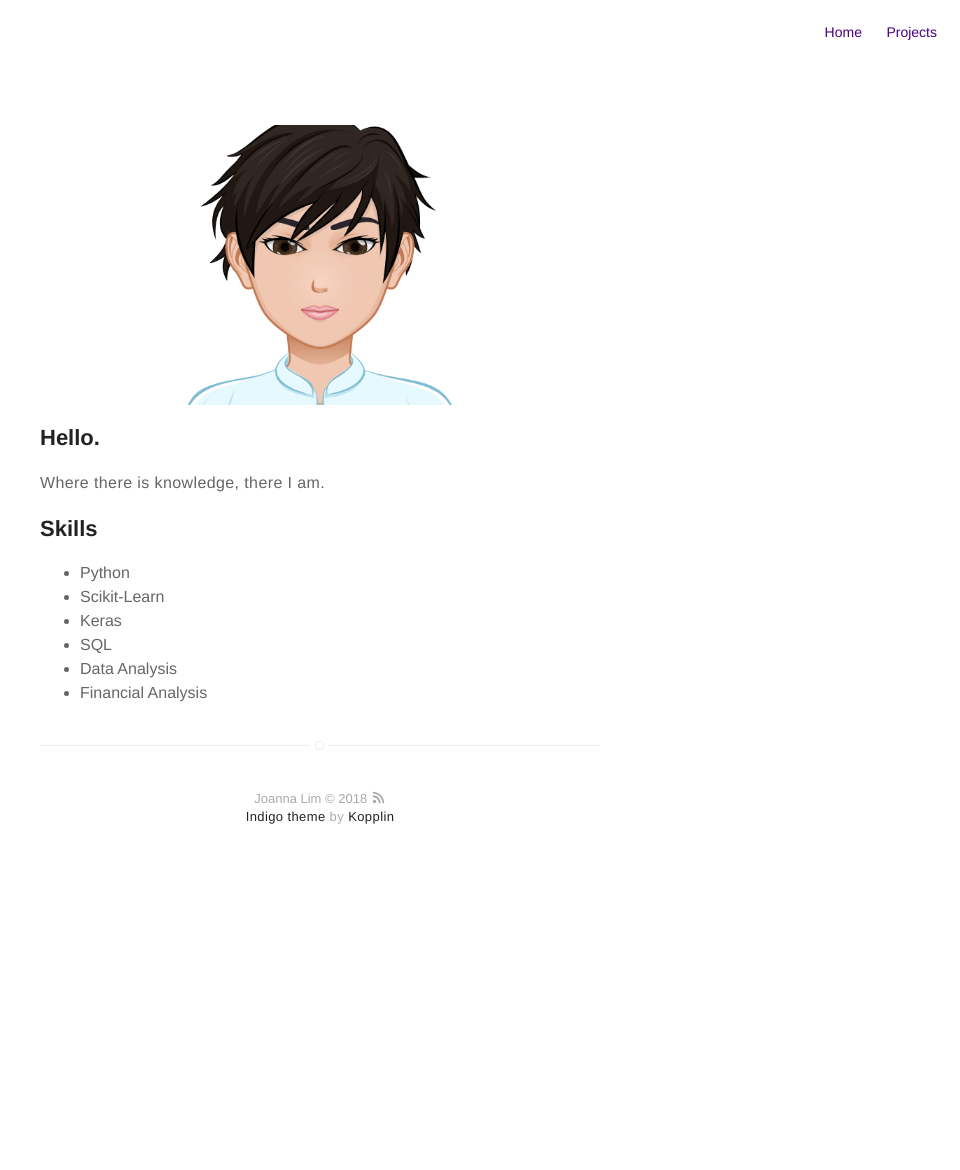
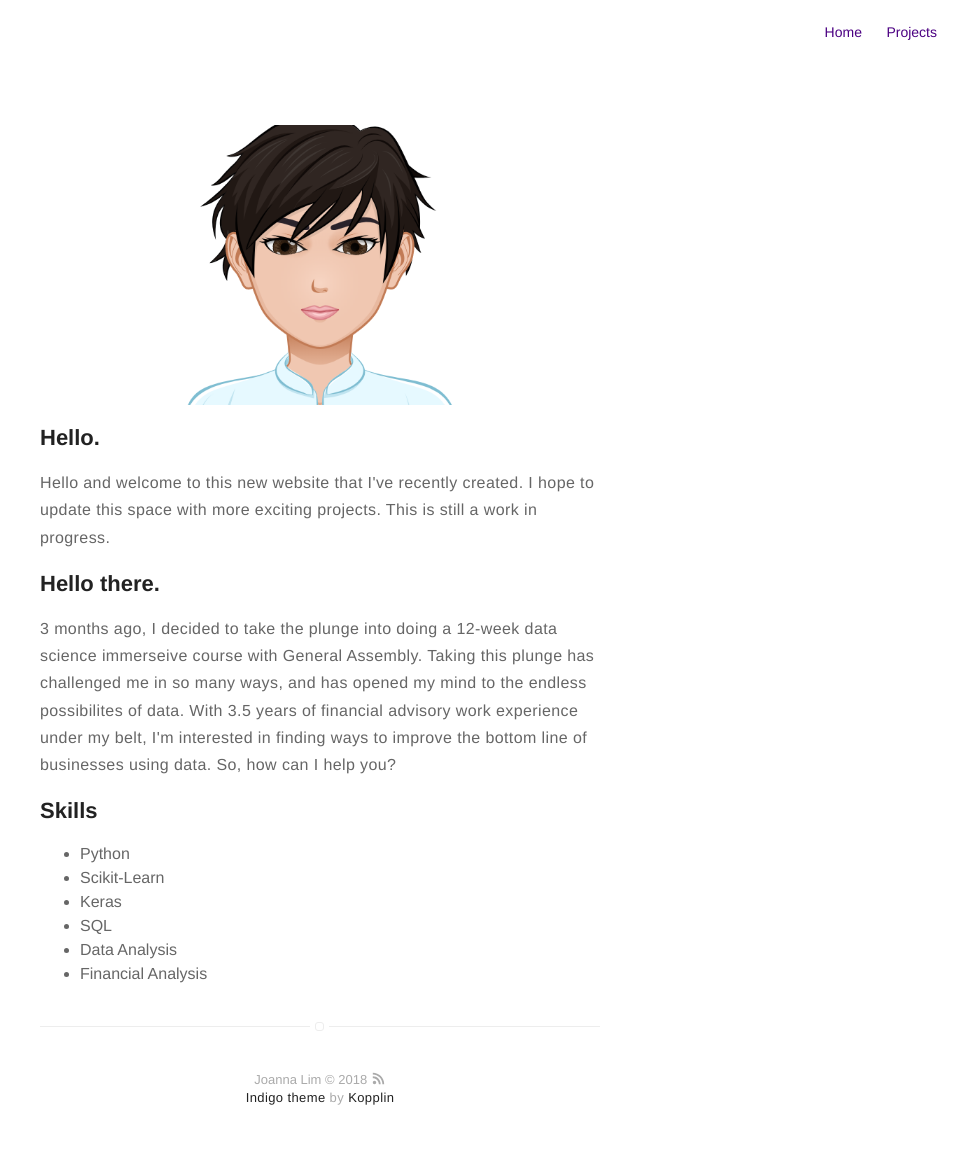
Before and after one commit to jnnlmn/jnnlmn.github.io, a Jekyll site: the page built from about.md, in a window 1280 px wide. Shown: the whole page, without its empty margins (320-1280 px from the left). Built offline with Jekyll 4.4.1, drawn with Linux system fonts in a browser that asks for light colours; before the commit the page ends 900 px from its top, so only the background shows below that.

Commit message:
Update about.md

```diff
--- a/about.md
+++ b/about.md
@@ -5,7 +5,10 @@ layout: page
 ![Profile Image]({{ site.url }}/{{ site.picture }})
 
 <h2>Hello.</h2>
-<p>Where there is knowledge, there I am.</p>
+<p>Hello and welcome to this new website that I've recently created. I hope to update this space with more exciting projects. This is still a work in progress.</p>
+
+<h2>Hello there.</h2>
+<p>3 months ago, I decided to take the plunge into doing a 12-week data science immerseive course with General Assembly. Taking this plunge has challenged me in so many ways, and has opened my mind to the endless possibilites of data. With 3.5 years of financial advisory work experience under my belt, I'm interested in finding ways to improve the bottom line of businesses using data. So, how can I help you?</p>
 
 <h2>Skills</h2>
 
```
